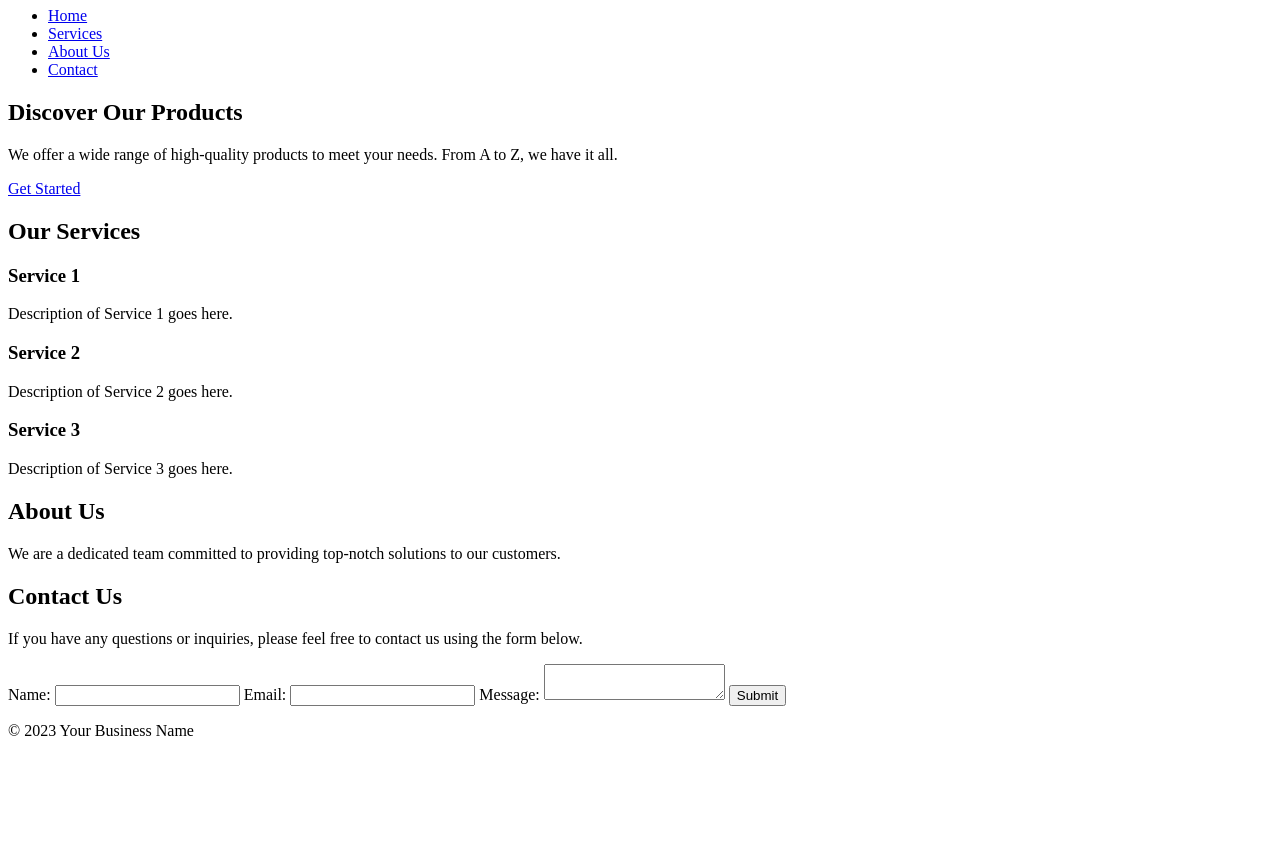
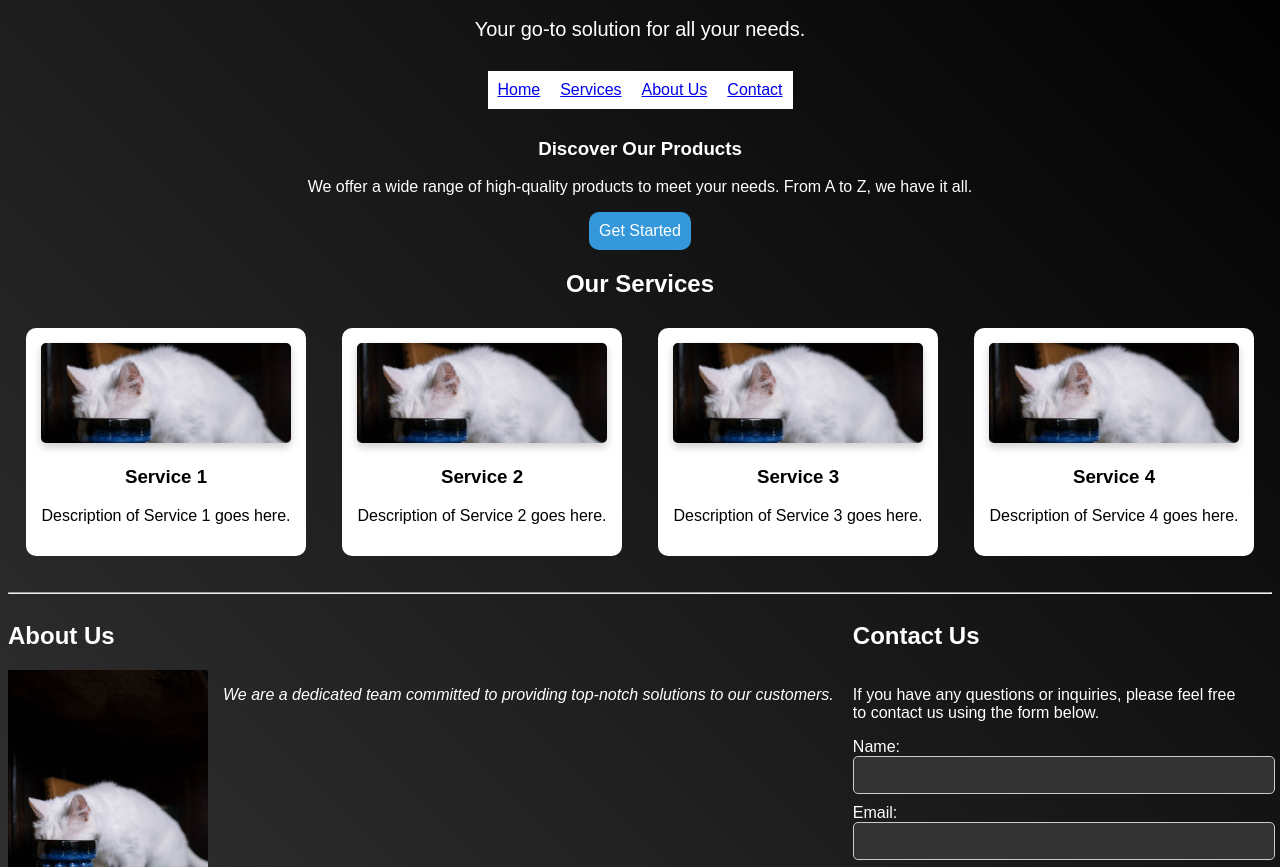
Before and after one commit to ColeOliva/onlyHTML_skeleton_business_page, a plain HTML site: page index.html in a window 1280 px wide. Shown: the part 107-974 px from the top of the page. Before the commit the page ends 863 px from the top, so only its background shows below. Drawn offline with Linux system fonts and the light colour scheme.

Commit message:
finished product?

```diff
--- a/index.html
+++ b/index.html
@@ -2,7 +2,7 @@
 <html>
   <head>
     <title>Sample Business Landing Page</title>
-    <link rel="stylesheet" type="text/css" href="styles.css">
+    <link rel="stylesheet" type="text/css" href="styles.css" />
   </head>
   <body>
     <header>
@@ -10,55 +10,100 @@
       <p>Your go-to solution for all your needs.</p>
     </header>
 
-    <nav>
-        <ul>
-            <li><a href="#">Home</a></li>
-            <li><a href="#">Services</a></li>
-            <li><a href="#">About Us</a></li>
-            <li><a href="#">Contact</a></li>
-        </ul>
-    </nav>
+    <div class="goto-links">
+      <div class="link">
+        <a href="#" class="home">Home</a>
+      </div>
+      <div class="link">
+        <a href="#" class="services-link">Services</a>
+      </div>
+      <div class="link">
+        <a href="#" class="about">About Us</a>
+      </div>
+      <div class="link">
+        <a href="#" class="contact">Contact</a>
+      </div>
+    </div>
 
-    <section id="hero">
-        <h2>Discover Our Products</h2>
-        <p>We offer a wide range of high-quality products to meet your needs. From A to Z, we have it all.</p>
+    <section id="hero" class="intro">
+      <h3>Discover Our Products</h3>
+      <p>
+        We offer a wide range of high-quality products to meet your needs. From
+        A to Z, we have it all.
+      </p>
       <a href="#" class="cta-button">Get Started</a>
     </section>
 
     <section id="services">
       <h2>Our Services</h2>
+      <div class="services">
         <div class="service">
+          <img
+            src="./portrait.jpg"
+            class="service-img"
+            alt="picture of service"
+          />
           <h3>Service 1</h3>
           <p>Description of Service 1 goes here.</p>
         </div>
         <div class="service">
+          <img
+            src="./portrait.jpg"
+            class="service-img"
+            alt="picture of service"
+          />
           <h3>Service 2</h3>
           <p>Description of Service 2 goes here.</p>
         </div>
         <div class="service">
+          <img
+            src="./portrait.jpg"
+            class="service-img"
+            alt="picture of service"
+          />
           <h3>Service 3</h3>
           <p>Description of Service 3 goes here.</p>
         </div>
+        <div class="service">
+          <img
+            src="./portrait.jpg"
+            class="service-img"
+            alt="picture of service"
+          />
+          <h3>Service 4</h3>
+          <p>Description of Service 4 goes here.</p>
+        </div>
+      </div>
     </section>
-
+    <br />
+    <hr />
+    <div class="end-details">
       <section id="about">
         <h2>About Us</h2>
-        <p>We are a dedicated team committed to providing top-notch solutions to our customers.</p>
+        <img src="./portrait.jpg" class="about-img" alt="about us image" />
+        <p>
+          We are a dedicated team committed to providing top-notch solutions to
+          our customers.
+        </p>
       </section>
 
       <section id="contact">
         <h2>Contact Us</h2>
-        <p>If you have any questions or inquiries, please feel free to contact us using the form below.</p>
-        <form>
+        <p>
+          If you have any questions or inquiries, please feel free to contact us
+          using the form below.
+        </p>
+        <form id="form-group">
           <label for="name">Name:</label>
-            <input type="text" id="name" name="name">
+          <input type="text" id="name" name="name" />
           <label for="email">Email:</label>
-            <input type="email" id="email" name="email">
-            <label for "message">Message:</label>
+          <input type="email" id="email" name="email" />
+          <label for="message">Message:</label>
           <textarea id="message" name="message"></textarea>
-            <input type="submit" value="Submit">
+          <button type="submit" value="Submit">Submit</button>
         </form>
       </section>
+    </div>
 
     <footer>
       <p>&copy; 2023 Your Business Name</p>
--- a/styles.css
+++ b/styles.css
@@ -1 +1,150 @@
-/* Your CSS code goes here */
+body {
+    background: linear-gradient(225deg, #000000, #333333);
+    color: #ffffff;
+    font-family: "Arial", sans-serif;
+}
+
+header {
+    text-align: center;
+}
+
+header h1 {
+    font-family: "Times New Roman", sans-serif;
+    font-style: italic;
+    font-size: 50px;;
+}
+
+header p {
+    font-size: 20px;
+}
+
+.goto-links {
+    display: flex;
+    justify-content: center;
+    border-radius: 15px;
+}
+
+.link {
+    display: inline-block;
+    background-color: #fff;
+    margin: 10px 0;
+    padding: 10px;
+}
+
+.home,
+.contact {
+    border-radius: 10px;
+}
+
+.intro {
+    text-align: center;
+}
+
+.cta-button {
+    display: inline-block;
+    padding: 10px 10px;
+    background-color: #3498db;
+    border-radius: 10px;
+    text-decoration: none;
+    color: #fff;
+    transition: background-color, color, transform 0.3s ease-in-out;
+}
+
+.cta-button:hover {
+    background-color: #2980b9;
+    color: #d3d3d3;
+    transform: translateY(-5px);
+}
+
+.services {
+    display: flex;
+    flex-wrap: wrap;
+    justify-content: space-around;
+}
+
+#services h2 {
+    text-align: center;
+}
+
+.service {
+    background-color: #fff;
+    color: #000;
+    border-radius: 10px;
+    margin: 10px 0;
+    text-align: center;
+    overflow: hidden;
+    transition: transform 0.3s ease-in-out;
+    max-width: 350px;
+    padding: 15px;
+}
+
+.service:hover {
+    transform: translateY(-5px);
+}
+
+.service-img {
+    width: 100%;
+    height: 100px;
+    object-fit: cover;
+    border-radius: 5px;
+    box-shadow: 0 4px 8px rgba(0, 0, 0, 0.2);
+    transition: transform 0.3s ease-in-out;
+}
+
+.service-img:hover {
+    transform: scale(1.05);
+}
+
+.end-details {
+    display: flex;
+}
+
+#about p {
+    font-style:italic;
+    object-fit:cover;
+    float:inline-end;
+    margin-left: 15px;
+    max-width: fit-content;
+}
+
+#about img {
+    max-width: 40%;
+    max-height: 300px;
+}
+
+#contact {
+    display: flex;
+    flex-direction: column;
+    max-width: 400px;
+    margin: auto;
+    position: relative;
+}
+
+#form-group input,
+#form-group textarea {
+    width: 100%;
+    padding: 10px;
+    font-size: 14px;
+    border-radius: 5px;
+    border: 1px solid #ccc;
+    background-color: #333;
+    color: #fff;
+    margin-bottom: 10px;
+    margin-right: 15px;
+}
+
+button[type="submit"] {
+    padding: 10px 20px;
+    background: #3498db;
+    color: #fff;
+    border: none;
+    border-radius: 5px;
+    cursor: pointer;
+    transition: background-color 0.3s ease;
+    display: block;
+    margin: 0 auto;
+}
+
+button[type="submit"]:hover {
+    background: #2980b9;
+}
```
Also changed, not shown: portrait.jpg (added), 1 other file. Lines whose indentation alone changed are shown as unchanged.
